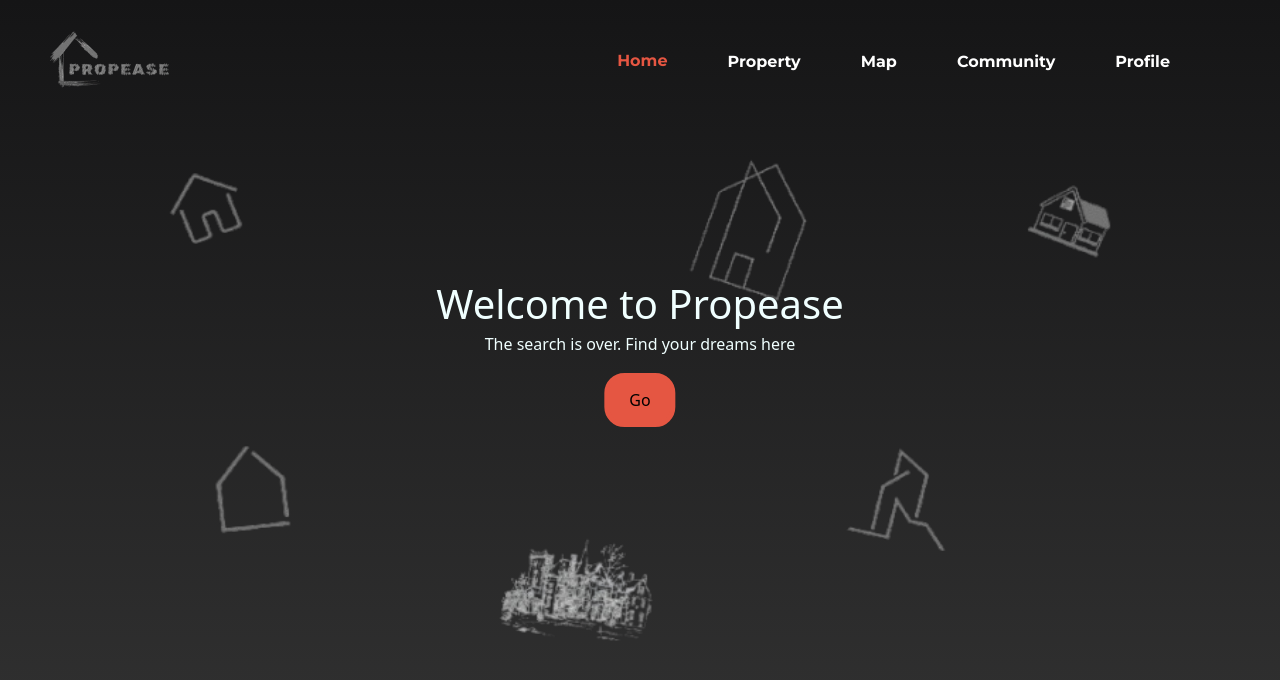
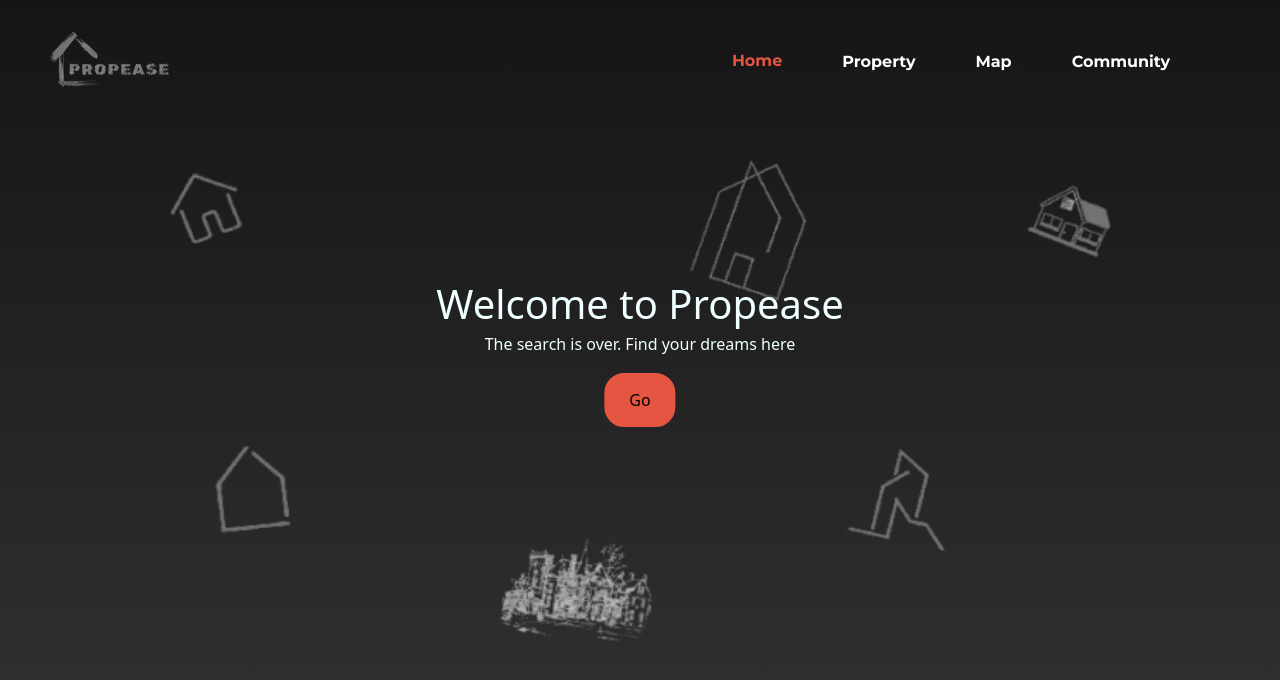
Before and after one commit to MidhunPalanisamy/Propease-Dynamic, a React (Create React App) app in the folder propease-FE/: page /home in a window 1280 px wide. Shown: the top 680 px of the page. Built offline with nearby package versions, Linux system fonts and the light colour scheme.

Commit message:
Updated Backend

```diff
--- a/propease-FE/src/Components/Home.js
+++ b/propease-FE/src/Components/Home.js
@@ -3,7 +3,7 @@ import Button from "./Button";
 import './CSS/Home.css';
 import homeImage from '../Assets/bg.png';
 import { Link } from "react-router-dom";
-import mail from "../Assets/mail.png";
+// import mail from "../Assets/mail.png";
 
 const Home = () => {
     return (
@@ -12,10 +12,10 @@ const Home = () => {
             <p className="home-txt2">The search is over. Find your dreams here</p>
             <Link to="/property" className="home-btn"><Button text="Go" /></Link>
             <img className="hmImg" src={homeImage} alt="Home"/>
-            <marquee className="scroll" behaviour="">Contact us at
+            {/* <marquee className="scroll" behaviour="">Contact us at
                 <a href="mailto:2300033011@kluniversity.in"> <img style={{ width: '30px', height: '30px' }} src={mail} alt="mail" /></a>
                  to live your dreams!
-            </marquee>
+            </marquee> */}
         </div>
     )
 }
--- a/propease-FE/src/Components/MainNavBar.js
+++ b/propease-FE/src/Components/MainNavBar.js
@@ -36,11 +36,11 @@ const MainNavBar = () => {
                         <GlowText text="Community" active={isActive('/community')} />
                     </Link>
                 </li>
-                <li>
+                {/* <li>
                     <Link to="/profile">
                         <GlowText text="Profile" active={isActive('/profile')} />
                     </Link>
-                </li>
+                </li> */}
             </ul>
         </nav>
     );
```
Also changed, not shown: 1 other file (tests, documents, lock files or other folders).
